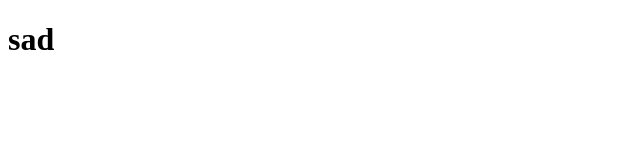
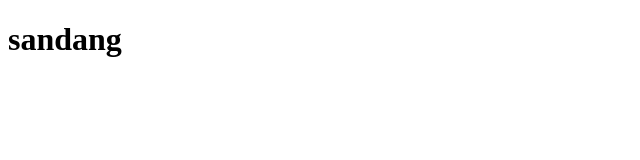
Before and after one commit to billy-perdinand/tes-remote, a plain HTML site: page index.html in a window 1280 px wide. Shown: the whole page, without its empty margins (0-640 px from the left). Drawn offline with Linux system fonts and the light colour scheme.

Commit message:
merubah sad menjadi sandang di inde.html

```diff
--- a/index.html
+++ b/index.html
@@ -7,6 +7,6 @@
     <title>Document</title>
 </head>
 <body>
-    <h1>sad</h1>
+    <h1>sandang</h1>
 </body>
 </html>
```
